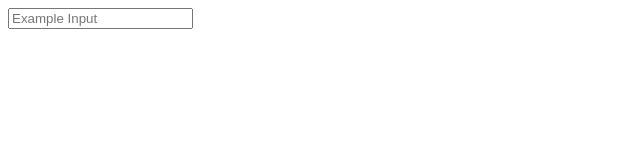
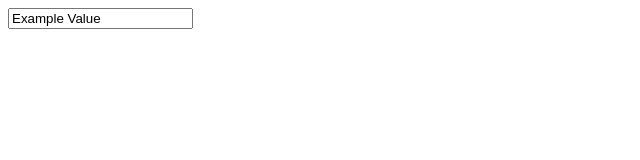
Before and after one commit to zachnewburgh/ng-dynamic-form, an Angular app: page / in a window 1280 px wide. Shown: the top 160 px of the page, without its empty margins (0-640 px from the left). Built offline with nearby package versions, Linux system fonts and the light colour scheme.

Commit message:
feat(dynamic-form): Bind fields to a data model passed down through the root component

```diff
--- a/src/app/app.component.html
+++ b/src/app/app.component.html
@@ -1 +1 @@
-<app-dynamic-form [form]="form"></app-dynamic-form>
+<app-dynamic-form [data]="data" [form]="form"></app-dynamic-form>
--- a/src/app/app.component.ts
+++ b/src/app/app.component.ts
@@ -1,10 +1,17 @@
-import { Component } from '@angular/core';
+import { Component, OnInit } from '@angular/core';
 
 @Component({
   selector: 'app-root',
   templateUrl: './app.component.html',
   styleUrls: ['./app.component.css']
 })
-export class AppComponent {
+export class AppComponent implements OnInit {
+  data: any;
   form: any[];
+
+  ngOnInit() {
+    this.data = {
+      exampleAttribute: 'Example Value'
+    }
+  }
 }
--- a/src/app/app.module.ts
+++ b/src/app/app.module.ts
@@ -1,4 +1,5 @@
 import { BrowserModule } from '@angular/platform-browser';
+import { FormsModule } from '@angular/forms';
 import { NgModule } from '@angular/core';
 import { HttpModule } from '@angular/http';
 
@@ -18,6 +19,7 @@ import { TextareaComponent } from './dynamic-form/field/textarea/textarea.compon
   ],
   imports: [
     BrowserModule,
+    FormsModule,
     HttpModule
   ],
   providers: [],
--- a/src/app/dynamic-form/dynamic-form.component.html
+++ b/src/app/dynamic-form/dynamic-form.component.html
@@ -1,5 +1,5 @@
 <div [class]="formClass">
     <div *ngFor="let container of form" [class]="container.containerClass">
-        <app-field [fields]="container.fields"></app-field>
+        <app-field [fields]="container.fields" [data]="data"></app-field>
     <div>
 </div>
--- a/src/app/dynamic-form/dynamic-form.component.ts
+++ b/src/app/dynamic-form/dynamic-form.component.ts
@@ -9,6 +9,7 @@ import { Observable } from 'rxjs/Observable';
   providers: [AppService]
 })
 export class DynamicFormComponent implements OnInit {
+  @Input() data: any;
   @Input() form: any[];
   formClass: string;
 
--- a/src/app/dynamic-form/field/field.component.html
+++ b/src/app/dynamic-form/field/field.component.html
@@ -1,4 +1,4 @@
 <div *ngFor="let field of fields" [ngSwitch]="field.type" [class]="field.wrapperClass">
-    <app-input *ngSwitchCase="'input'" [options]="field.options"></app-input>
-    <app-textarea *ngSwitchCase="'textarea'" [options]="field.options"></app-textarea>
+    <app-input *ngSwitchCase="'input'" [data]="data" [options]="field.options"></app-input>
+    <app-textarea *ngSwitchCase="'textarea'" [data]="data" [options]="field.options"></app-textarea>
 </div>
--- a/src/app/dynamic-form/field/field.component.ts
+++ b/src/app/dynamic-form/field/field.component.ts
@@ -6,6 +6,7 @@ import { Component, OnInit, Input } from '@angular/core';
   styleUrls: ['./field.component.css']
 })
 export class FieldComponent implements OnInit {
+  @Input() data: any;
   @Input() fields: any[];
 
   constructor() { }
--- a/src/app/dynamic-form/field/input/input.component.html
+++ b/src/app/dynamic-form/field/input/input.component.html
@@ -2,7 +2,8 @@
     <label *ngIf="label"
            [class]="labelClass"
            [innerHtml]="label"></label>
-    <input [class]="elementClass"
+    <input [(ngModel)]="data[dataAttr]"
+           [class]="elementClass"
            [disabled]="disabled"
            [max]="max"
            [min]="min"
--- a/src/app/dynamic-form/field/input/input.component.ts
+++ b/src/app/dynamic-form/field/input/input.component.ts
@@ -6,7 +6,9 @@ import { Component, OnInit, Input } from '@angular/core';
   styleUrls: ['./input.component.css']
 })
 export class InputComponent implements OnInit {
+  @Input() data: any;
   @Input() options: any;
+  dataAttr: string;
   disabled: boolean;
   elementClass: string;
   label: string;
@@ -27,6 +29,7 @@ export class InputComponent implements OnInit {
   }
 
   ngOnInit() {
+    this.dataAttr = this.options['dataAttr'];
     this.disabled = this.options['disabled'];
     this.elementClass = this.options['elementClass'];
     this.label = this.options['label'];
--- a/src/app/dynamic-form/field/textarea/textarea.component.html
+++ b/src/app/dynamic-form/field/textarea/textarea.component.html
@@ -2,7 +2,8 @@
     <label *ngIf="label"
            [class]="labelClass"
            [innerHtml]="label"></label>
-    <textarea [cols]="cols"
+    <textarea [(ngModel)]="data[dataAttr]"
+              [cols]="cols"
               [class]="elementClass"
               [disabled]="disabled"
               [name]="name"
--- a/src/app/dynamic-form/field/textarea/textarea.component.ts
+++ b/src/app/dynamic-form/field/textarea/textarea.component.ts
@@ -6,8 +6,10 @@ import { Component, OnInit, Input } from '@angular/core';
   styleUrls: ['./textarea.component.css']
 })
 export class TextareaComponent implements OnInit {
+  @Input() data: any;
   @Input() options: any;
   cols: number;
+  dataAttr: string;
   disabled: boolean;
   elementClass: string;
   label: string;
@@ -25,6 +27,7 @@ export class TextareaComponent implements OnInit {
 
   ngOnInit() {
     this.cols = this.options['cols'];
+    this.dataAttr = this.options['dataAttr'];
     this.disabled = this.options['disabled'];
     this.elementClass = this.options['elementClass'];
     this.label = this.options['label'];
--- a/src/assets/form-data.json
+++ b/src/assets/form-data.json
@@ -4,6 +4,7 @@
             {
                 "type": "input",
                 "options": {
+                    "dataAttr": "exampleAttribute",
                     "placeholder": "Example Input"
                 }
             }
```
